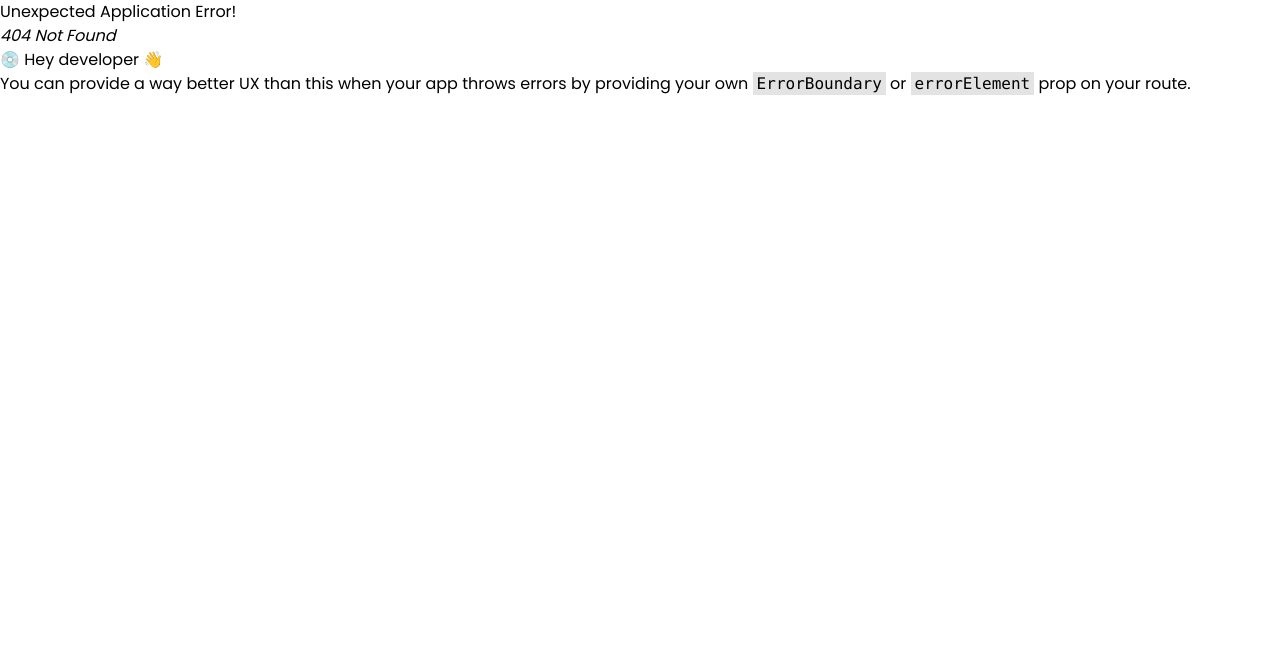
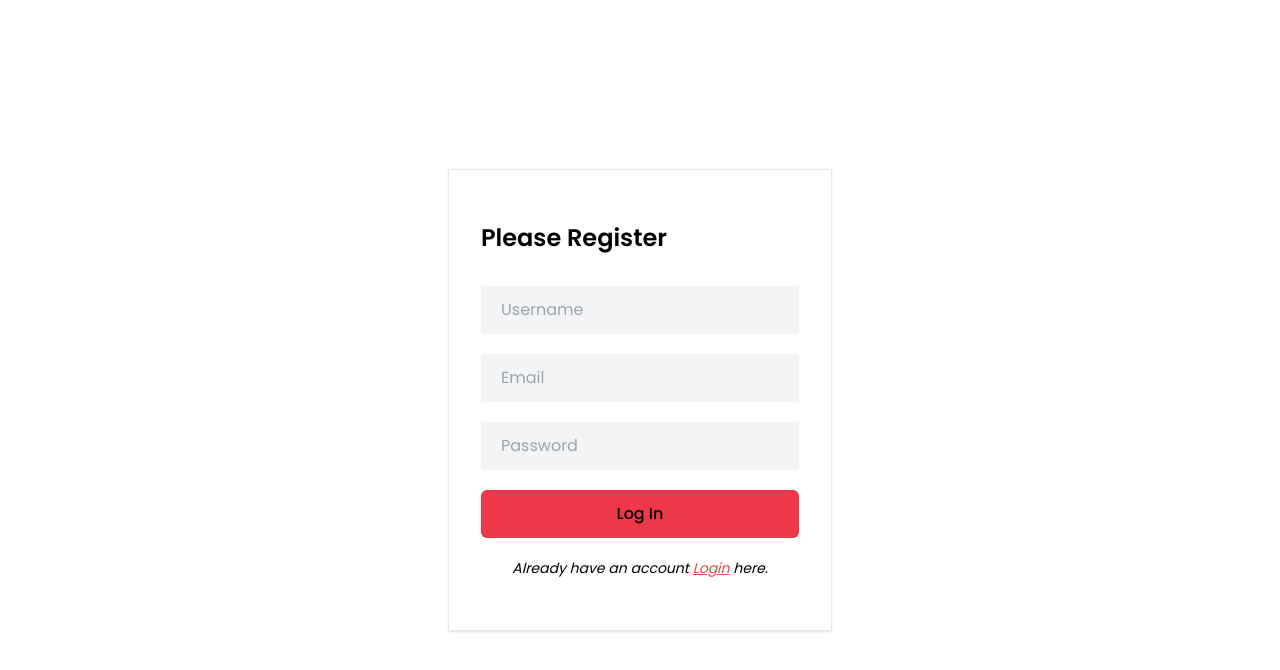
Before and after one commit to Ashutoshhhhh/Dropshipping-store, a React (Vite) app in the folder frontend/: page /register in a window 1280 px wide. Before the commit this address had no page. Shown: the top 670 px of the page. Built offline with nearby package versions, Linux system fonts and the light colour scheme.

Commit message:
added register page

```diff
--- /dev/null
+++ b/frontend/src/components/Login/Login.jsx
@@ -0,0 +1,50 @@
+import React, { useState } from 'react'
+import { Link } from 'react-router-dom'
+const Login = () => {
+    const[message,setMessage]=useState('');
+    const[email,setEmail]=useState('');
+    const[password,setPassword]=useState('');
+    const handlelogin=async(e)=>{
+        const data={email,password};
+        console.log(email,password)
+
+    }
+  return (
+    <section className='h-screen flex items-center justify-center'>
+        <div className='max-w-sm border shadow bg-white mx-auto p-8'>
+            <h2 className='text-2xl font-semibold pt-5'>Please LogIn</h2>
+            <form onSubmit={handlelogin} className='space-y-5 max-w-sm mx-auto pt-8'>
+                <input type='email'
+                onChange={(e)=>setEmail(e.target.value)}
+                placeholder='Email'
+                name='email'
+                id='email'
+                required
+                className='w-full bg-gray-100 focus:outline-none px-5 py-3'
+                />
+
+                <input type='password'
+                onChange={(e)=>setPassword(e.target.value)}
+                placeholder='Password'
+                name='password'
+                id='password'
+                required
+                className='w-full bg-gray-100 focus:outline-none px-5 py-3'
+                />
+                {
+                    message && <p className='text-red-500'>{message}</p>
+                }
+                <button type='submit' className='w-full top-5 bg-primary hover:bg-indigo-500 font-medium py-3 rounded-md '>Log In</button>
+
+            </form>
+            <p className='my-5 italic text-sm text-center'>Dont have an account <Link to='/register'
+
+            className='text-red-500 underline'>Register</Link> here.</p>
+        </div>
+
+    </section>
+
+  )
+}
+
+export default Login
--- /dev/null
+++ b/frontend/src/components/Login/Register.jsx
@@ -0,0 +1,59 @@
+import React, { useState } from 'react'
+import { Link } from 'react-router-dom';
+const Register = () => {
+    const[message,setMessage]=useState('');
+    const[userName,setUserName]=useState('');
+    const[email,setEmail]=useState('');
+    const[password,setPassword]=useState('');
+    const handleregister=async(e)=>{
+        const data={email,password,userName};
+        console.log(data)
+
+    }
+  return (
+    <section className='h-screen flex items-center justify-center'>
+        <div className='max-w-sm border shadow bg-white mx-auto p-8'>
+            <h2 className='text-2xl font-semibold pt-5'>Please Register</h2>
+            <form onSubmit={handleregister} className='space-y-5 max-w-sm mx-auto pt-8'>
+            <input type='text'
+                onChange={(e)=>setUserName(e.target.value)}
+                placeholder='Username'
+                name='username'
+                id='username'
+                required
+                className='w-full bg-gray-100 focus:outline-none px-5 py-3'
+                />
+                <input type='email'
+                onChange={(e)=>setEmail(e.target.value)}
+                placeholder='Email'
+                name='email'
+                id='email'
+                required
+                className='w-full bg-gray-100 focus:outline-none px-5 py-3'
+                />
+
+                <input type='password'
+                onChange={(e)=>setPassword(e.target.value)}
+                placeholder='Password'
+                name='password'
+                id='password'
+                required
+                className='w-full bg-gray-100 focus:outline-none px-5 py-3'
+                />
+                {
+                    message && <p className='text-red-500'>{message}</p>
+                }
+                <button type='submit' className='w-full top-5 bg-primary hover:bg-indigo-500 font-medium py-3 rounded-md '>Log In</button>
+
+            </form>
+            <p className='my-5 italic text-sm text-center'>Already have an account <Link to='/login'
+
+            className='text-red-500 underline'>Login</Link> here.</p>
+        </div>
+
+    </section>
+
+  )
+}
+
+export default Register
```
Also changed, not shown: frontend/src/routers/Router.jsx (+10 -0 lines).
